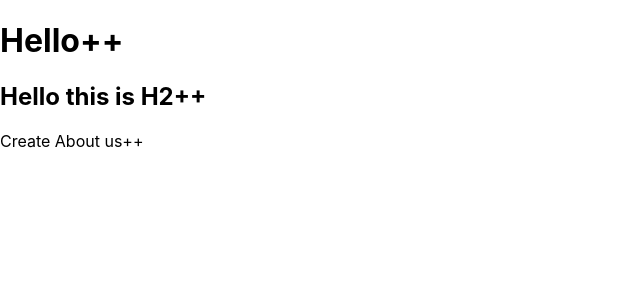
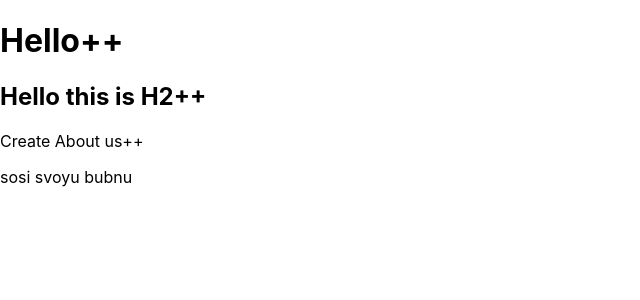
Before and after one commit to ant1pov-a/uummkk, a React (Create React App) app in the folder umkkkkkk/: page / in a window 1280 px wide. Shown: the top 300 px of the page, without its empty margins (0-640 px from the left). Built offline with nearby package versions, Linux system fonts and the light colour scheme; a web font is replaced by a local one.

Commit message:
Update MainPage.jsx

```diff
--- a/umkkkkkk/src/container/mainPage/MainPage.jsx
+++ b/umkkkkkk/src/container/mainPage/MainPage.jsx
@@ -7,6 +7,7 @@ class MainPage extends Component {
         <h1>Hello++</h1>
         <h2>Hello this is H2++</h2>
         <p>Create About us++</p>
+        <p>sosi svoyu bubnu</p>
       </>
     );
   }
```
